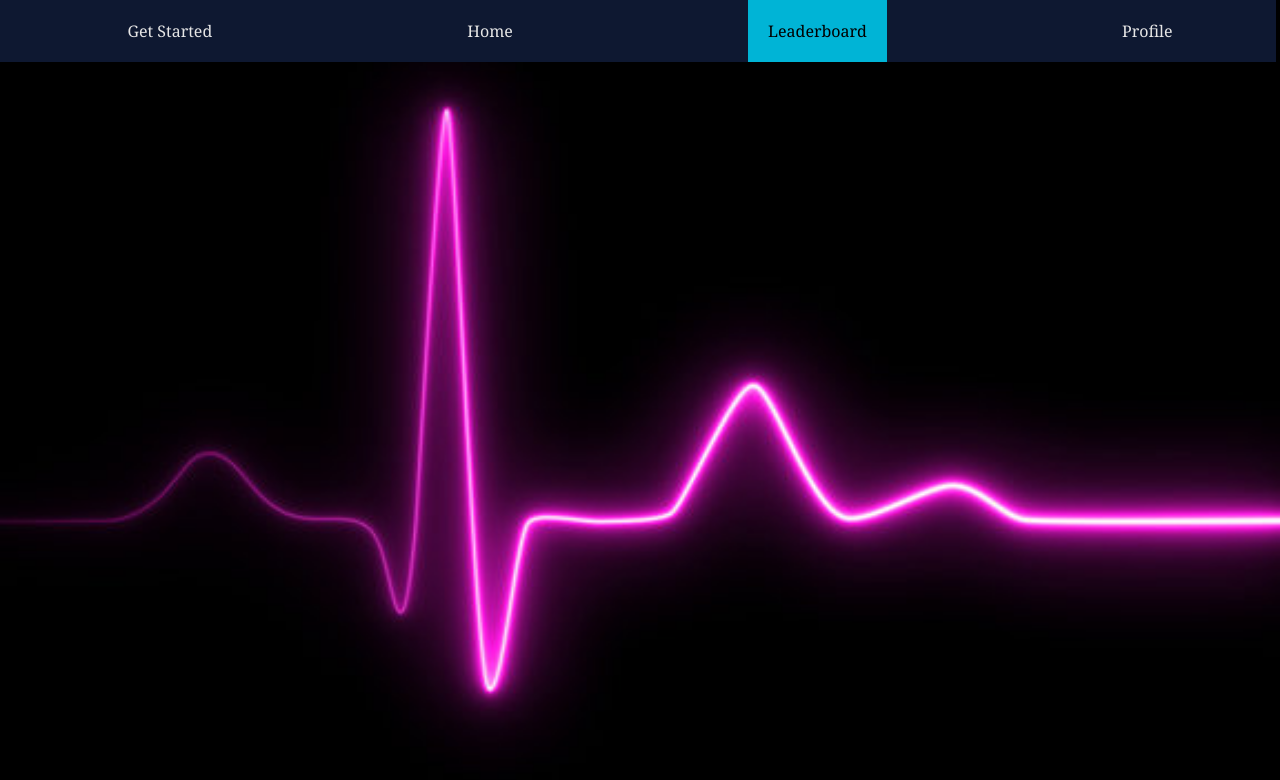
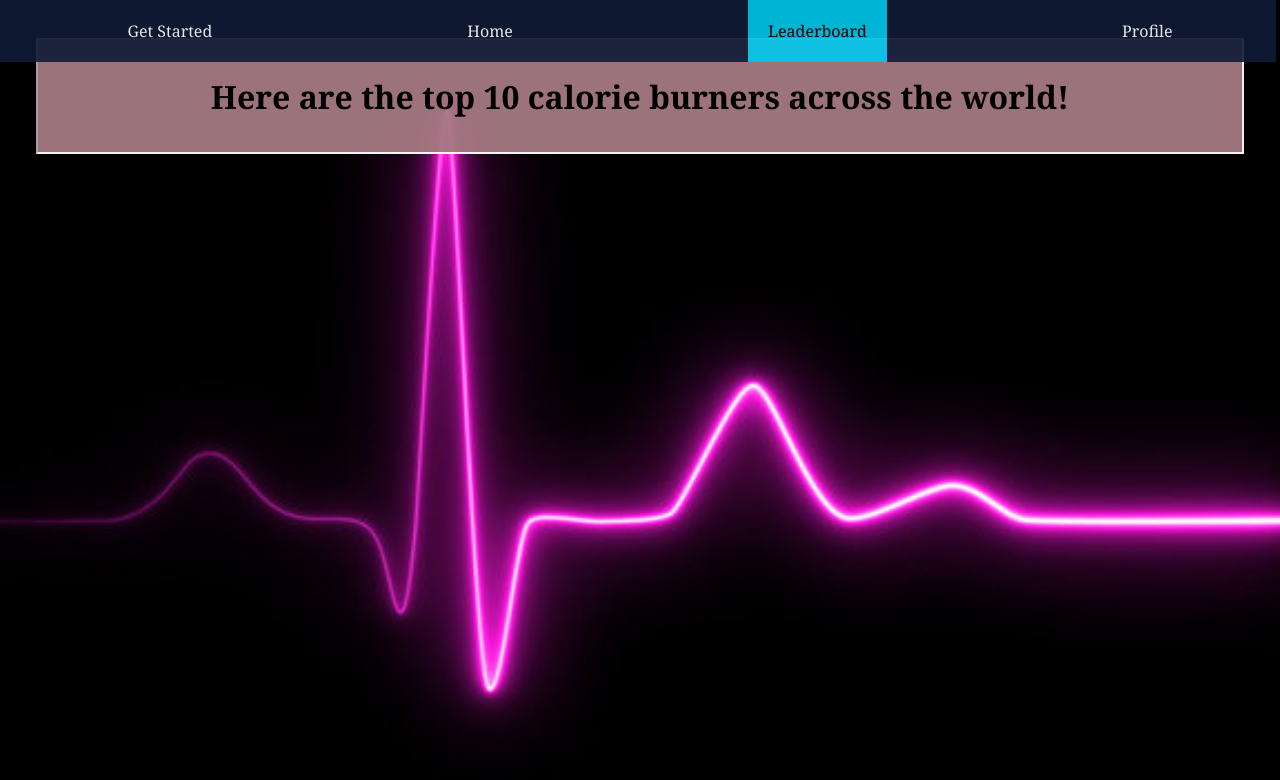
Before and after one commit to CS222-UIUC/course-project-group-101, a React (Create React App) app in the folder frontend/calorie-clash/: page /leaderboard in a window 1280 px wide. Shown: the top 780 px of the page. Built offline with nearby package versions, Linux system fonts and the light colour scheme.

Commit message:
working navbar and placeholder elements for all pages

```diff
--- a/frontend/calorie-clash/src/pages/get-started.js
+++ b/frontend/calorie-clash/src/pages/get-started.js
@@ -11,7 +11,7 @@ const Started = () => {
   return (
     <div className="App">
       <div className = "content center">
-        <h1>Learn more here!</h1>
+        <h1>Sign in or create a new account to begin your rivalry!</h1>
       </div>
     </div>
   );
--- a/frontend/calorie-clash/src/pages/leaderboard.js
+++ b/frontend/calorie-clash/src/pages/leaderboard.js
@@ -1,4 +1,6 @@
 import React from 'react';
+import '../stylesheets/App.css';
+import '../stylesheets/general.css';
 
 /*Opens the getting started page (add correct link when made)*/
 // function signup() {
@@ -7,8 +9,10 @@ import React from 'react';
 
 const Leaderboard = () => {
   return (
-    <div>
-      <h1>Learn more here!</h1>
+    <div className="App">
+      <div className = "content center">
+        <h1>Here are the top 10 calorie burners across the world!</h1>
+      </div>
     </div>
   );
 };
--- a/frontend/calorie-clash/src/pages/profile.js
+++ b/frontend/calorie-clash/src/pages/profile.js
@@ -1,4 +1,6 @@
 import React from 'react';
+import '../stylesheets/App.css';
+import '../stylesheets/general.css';
 
 /*Opens the getting started page (add correct link when made)*/
 // function signup() {
@@ -7,8 +9,10 @@ import React from 'react';
 
 const Profile = () => {
   return (
-    <div>
-      <h1>Learn more here!</h1>
+    <div className="App">
+      <div className = "content center">
+        <h1>Log in to view your profile stats</h1>
+      </div>
     </div>
   );
 };
```
